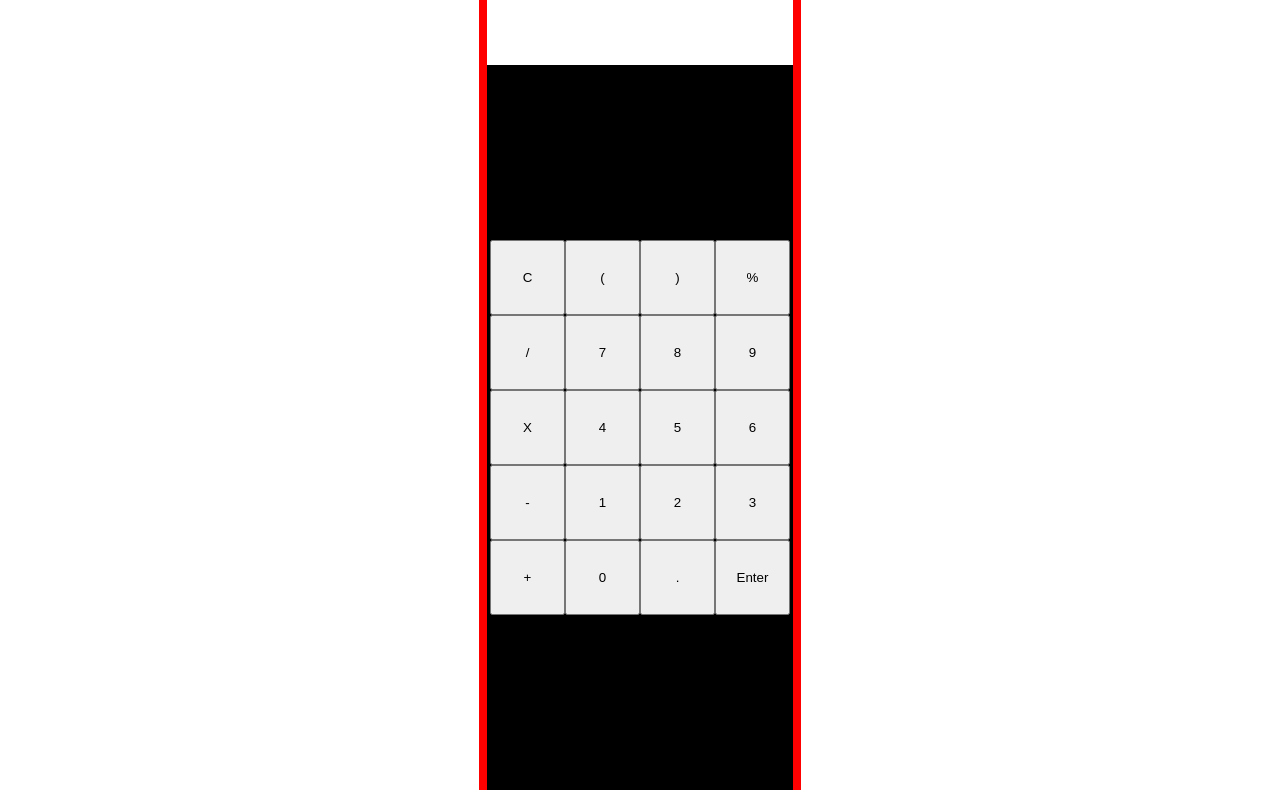
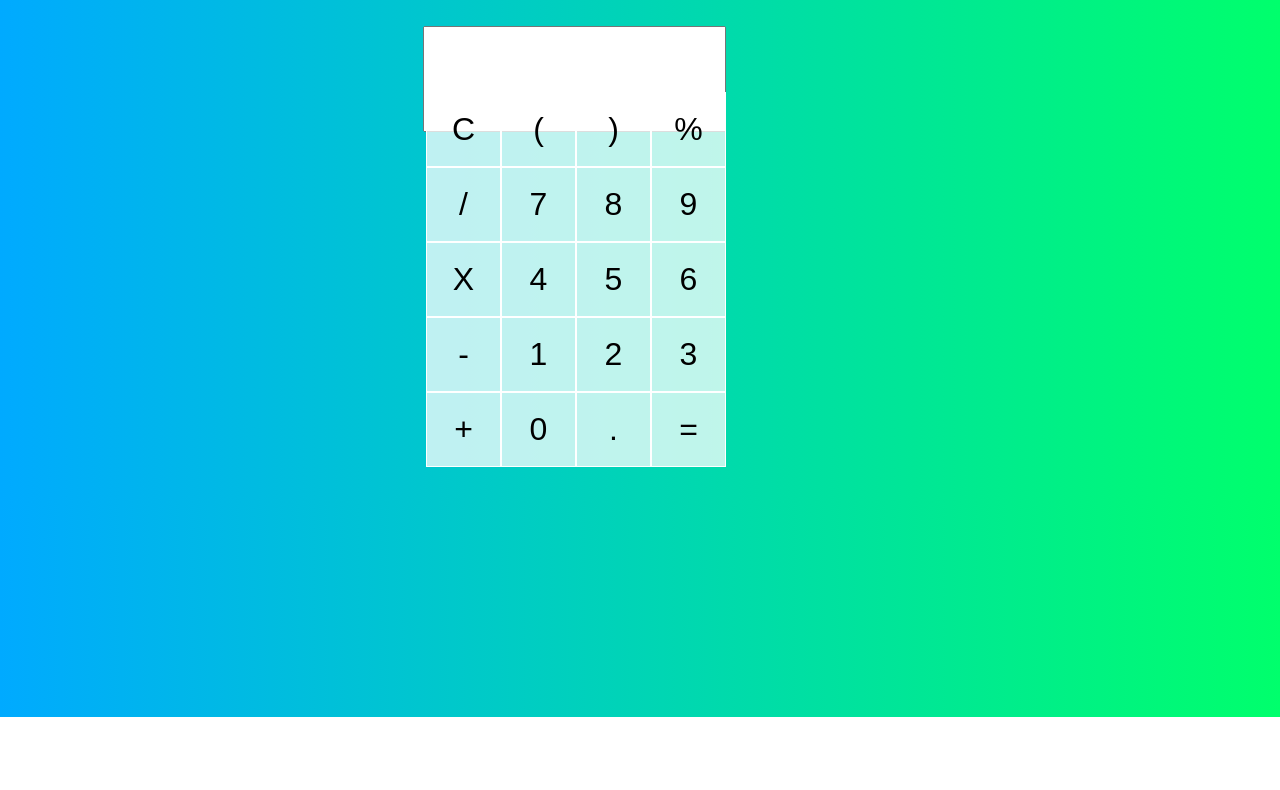
Before and after one commit to calvinalee2006/calculator, a plain HTML site: page index.html in a window 1280 px wide. Shown: the part 123-913 px from the top of the page. After the commit the page ends 840 px from the top, so only its background shows below. Drawn offline with Linux system fonts and the light colour scheme.

Commit message:
design phase done

```diff
--- a/index.html
+++ b/index.html
@@ -13,9 +13,9 @@
     <h1 id="title">Calvins calculator</h1>
 
     <div class="frame">
-        <div class="display-screen">
-            <input type="text" id="display-screen">
-        </div>
+
+        <input type="text" id="display-screen">
+
         <div class="calc-btns" id="calc-btns">
             <button class="clear" value="clear">C</button>
             <button class="L-para" value="(">(</button>
@@ -36,7 +36,7 @@
             <button class="operator" value="addition">+</button>
             <button class="number" value="0">0</button>
             <button class="operator" value=".">.</button>
-            <button class='enter' value="enter">Enter</button>
+            <button class='enter' value="enter">=</button>
         </div>
     </div>
 
--- a/script.js
+++ b/script.js
@@ -43,6 +43,20 @@ document.addEventListener('click', event => {
     }
 })
 
+//Left Parenthesis
+document.addEventListener('click', event => {
+    if (event.target.className === "L-para") {
+        displayScreen.value = event.target.textContent;
+    }
+})
+
+//Left Parenthesis
+document.addEventListener('click', event => {
+    if (event.target.className === "R-para") {
+        displayScreen.value = event.target.textContent;
+    }
+})
+
 
 // clear button
 resetButton.addEventListener('click', () => {
@@ -71,6 +85,4 @@ function solveProblem() {
     }
     firstOperand = displayScreen.value;
     secondOperand = "";
-
-
 }
--- a/styles.css
+++ b/styles.css
@@ -1,39 +1,51 @@
 body {
     width: 90%;
-    margin:auto;
-}
-
-* {
-    box-sizing:border-box;
+    margin:0;
+    padding: 0;
+    background: linear-gradient(to right, #00AAFF, #00ff6C)
 }
 
 #title {
     text-align: center;
+    color: #ffff;
+    font-size:60px
 }
 
 .frame {
     width: 28%;
-    height: 60%;
     margin: auto;
-    border: 8px solid red;
-    background-color: black;
+
 }
 
-.display-screen {
-   background-color: white;
-   height: 100px;
-}
+#display-screen {
+    color: black;
+    width: 295px;
+    height:100px;
+    font-size: 40px;
+    text-align: right;
+  margin-left: 8px;
 
-
-#enter {
-    grid-column: span 4;
 }
 
 .calc-btns {
  display: grid;
  justify-content: center;
  align-content: center;
+ align-content: center;
  min-height: 100vh;
  grid-template-columns: repeat(4, 75px);
  grid-template-rows: minmax(75px, auto) repeat(5, 75px);
+ margin:-215px
 }
+
+.calc-btns > button {
+    cursor: pointer;
+    font-size: 2rem;
+    border: 1px solid #ffff;
+    outline: none;
+    background-color: rgba(255,255,255,.75)
+}
+
+.calc-btns > button:hover {
+    background-color: rgba(255,255,255,.9)
+}
```
